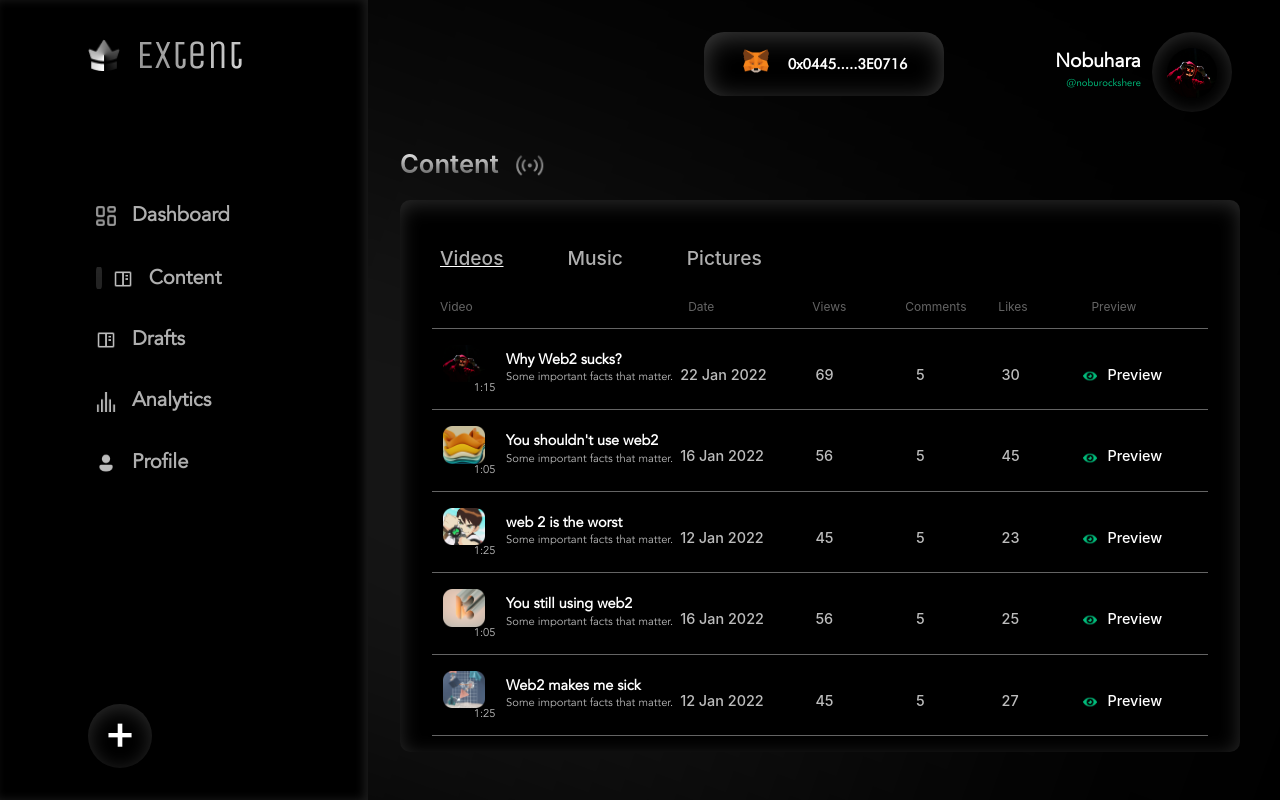
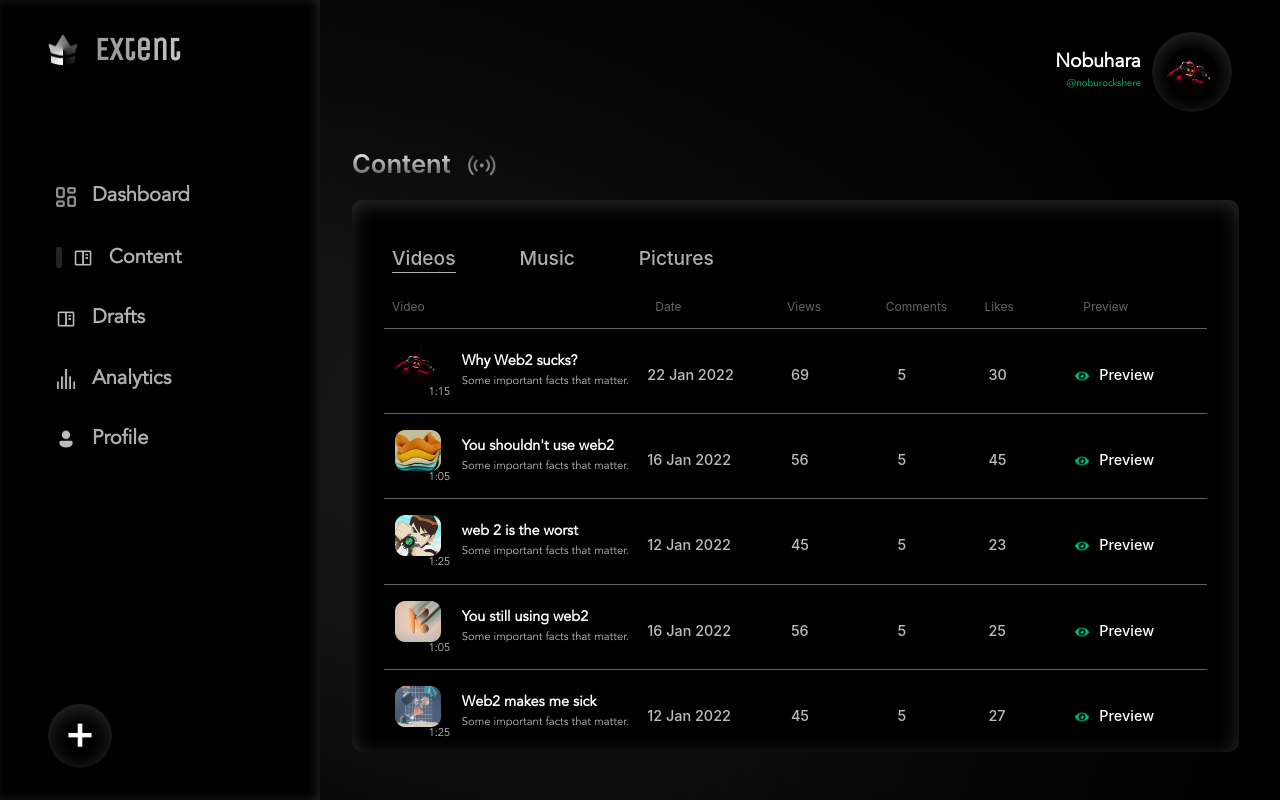
Before and after one commit to Extent-Org/Extent-Frontend, a React (Create React App) app: page /creator/content in a window 1280 px wide. Built offline with nearby package versions, Linux system fonts and the light colour scheme.

Commit message:
fixed issues

```diff
--- a/src/components/CreatorPage/CreatorContent/CreatorContent.scss
+++ b/src/components/CreatorPage/CreatorContent/CreatorContent.scss
@@ -1,5 +1,5 @@
 .CreatorContent {
-  margin: 3rem 2rem;
+  margin: 9rem 2rem 3rem 2rem;
   text-align: left;
   &__span {
     font-style: normal;
--- a/src/components/CreatorPage/Main/Main.scss
+++ b/src/components/CreatorPage/Main/Main.scss
@@ -1,9 +1,9 @@
 .Main {
-  width: calc(100% - 23rem);
+  width: calc(100% - 20rem);
   min-height: 100vh;
   background: none;
   z-index: 1;
   grid-area: 1 / 2 / 2 / 3;
   position: relative;
-  left: 23rem;
+  left: 20rem;
 }
--- a/src/components/CreatorPage/Main/MainComponents/Header.scss
+++ b/src/components/CreatorPage/Main/MainComponents/Header.scss
@@ -2,20 +2,6 @@
 
 .Header {
   display: inline;
-  &__id {
-    margin: 2rem auto;
-    text-align: center;
-    padding: auto 0px;
-    width: 15rem;
-    height: 4rem;
-    background: #000000;
-    box-shadow: inset 0px 4px 26px rgba(252, 252, 252, 0.25);
-    border-radius: 20px;
-    padding-top: 1rem;
-    &-img {
-      width: 13%;
-      margin-right: 1rem;
-    }
     &-span {
       font-family: "FuturaBook";
       font-weight: 700;
@@ -24,7 +10,6 @@
       top: 3px;
     }
     cursor: pointer;
-  }
   &__avatar {
     position: absolute;
     display: grid;
--- a/src/components/CreatorPage/Main/MainComponents/Header.tsx
+++ b/src/components/CreatorPage/Main/MainComponents/Header.tsx
@@ -4,14 +4,6 @@ import "./Header.scss"
 const Header = () => {
   return (
     <div className="Header">
-      <div className="Header__id">
-        <img
-          className="Header__id-img"
-          src="/assets/images/MetaMask.png"
-          alt="metamask"
-        />
-        <span className="Header__id-span">0x0445.....3E0716</span>
-      </div>
       <div className="Header__avatar">
         <div className="Header__avatar-name">Nobuhara</div>
         <div className="Header__avatar-pp">
--- a/src/components/CreatorPage/Main/MainComponents/Table.scss
+++ b/src/components/CreatorPage/Main/MainComponents/Table.scss
@@ -18,14 +18,15 @@
       line-height: 1.3rem;
       font-weight: 500;
       list-style: none;
-      padding: 0rem 2rem;
+      margin: 0rem 2rem;
       & a {
         text-decoration: none;
         color: $color4;
       }
     }
     &-underline {
-      text-decoration: underline;
+      border-bottom: 1px solid $color4;
+      padding-bottom: 2px
     }
   }
   &__list-headings {
@@ -137,8 +138,16 @@
     transform: translateY(20%);
     padding-bottom: 10px;
   }
-        .Table__content-thumbnail-description{
+  .Table__content-thumbnail-description {
     transform: translateY(-100%);
+  }
+}
+@media (max-width: 1260px) {
+  .Table__content-thumbnail-info {
+    transform: translateY(15%);
+  }
+  .Table__content-thumbnail-description {
+    transform: translateY(-60%);
   }
 }
 
--- a/src/components/CreatorPage/Sidebar/Sidebar.scss
+++ b/src/components/CreatorPage/Sidebar/Sidebar.scss
@@ -1,7 +1,7 @@
 .Sidebar {
   position: fixed;
   float: left;
-  width: 23rem;
+  width: 20rem;
   height: 100vh;
   background-color: #000000;
   -webkit-box-shadow: inset -4px 0px 10px 0px rgba(255, 255, 255, 0.11);
--- a/src/components/CreatorPage/Sidebar/SidebarComponents/Logo.scss
+++ b/src/components/CreatorPage/Sidebar/SidebarComponents/Logo.scss
@@ -2,7 +2,7 @@
 
 .logo {
   text-align: left;
-  margin-left: 3.5rem;
+  margin-left: 1rem;
   background: conic-gradient(
     from 167.73deg at 46.1% 81.34%,
     #ffffff 0deg,
@@ -13,13 +13,13 @@
   -webkit-text-fill-color: transparent;
   background-clip: text;
   text-fill-color: transparent;
-  font-size: 2.5rem;
+  font-size: 2rem;
   font-family: "Unica One", cursive;
-  font-weight: 550;
+  font-weight: 600;
   padding: 2rem;
 
 }
 .logo__icon {
-    width: 2rem;
+    width: 1.9rem;
     margin-right: 1rem;
   }
--- a/src/components/CreatorPage/Sidebar/SidebarComponents/Menu.scss
+++ b/src/components/CreatorPage/Sidebar/SidebarComponents/Menu.scss
@@ -4,7 +4,7 @@
   &__ul {
     list-style-type: none;
     text-align: left;
-    margin: 20% 0% 20% 3.5rem;
+    margin: 20% 0% 20% 1rem;
     &-li {
       font-size: 1.25rem;
       font-family: "AvenirBook";
--- a/src/components/CreatorPage/Sidebar/SidebarComponents/Menu.tsx
+++ b/src/components/CreatorPage/Sidebar/SidebarComponents/Menu.tsx
@@ -17,7 +17,6 @@ const Menu = () => {
   ];
 
   const currentPath = window.location.pathname.split("/")[2];
-  console.log(currentPath);
 
   const [isSelected, setIsSelected] = useState<boolean[]>([
     currentPath === "dashboard" || currentPath === undefined,
--- a/src/components/CreatorPage/Sidebar/SidebarComponents/SideButton.scss
+++ b/src/components/CreatorPage/Sidebar/SidebarComponents/SideButton.scss
@@ -1,7 +1,7 @@
 .SideButton {
   position: absolute;
   bottom: 5rem;
-  left: 3.5rem;
+  left: 1rem;
   &__button {
     z-index: 2;
     position: absolute;
```
Lines whose indentation alone changed are shown as unchanged.
